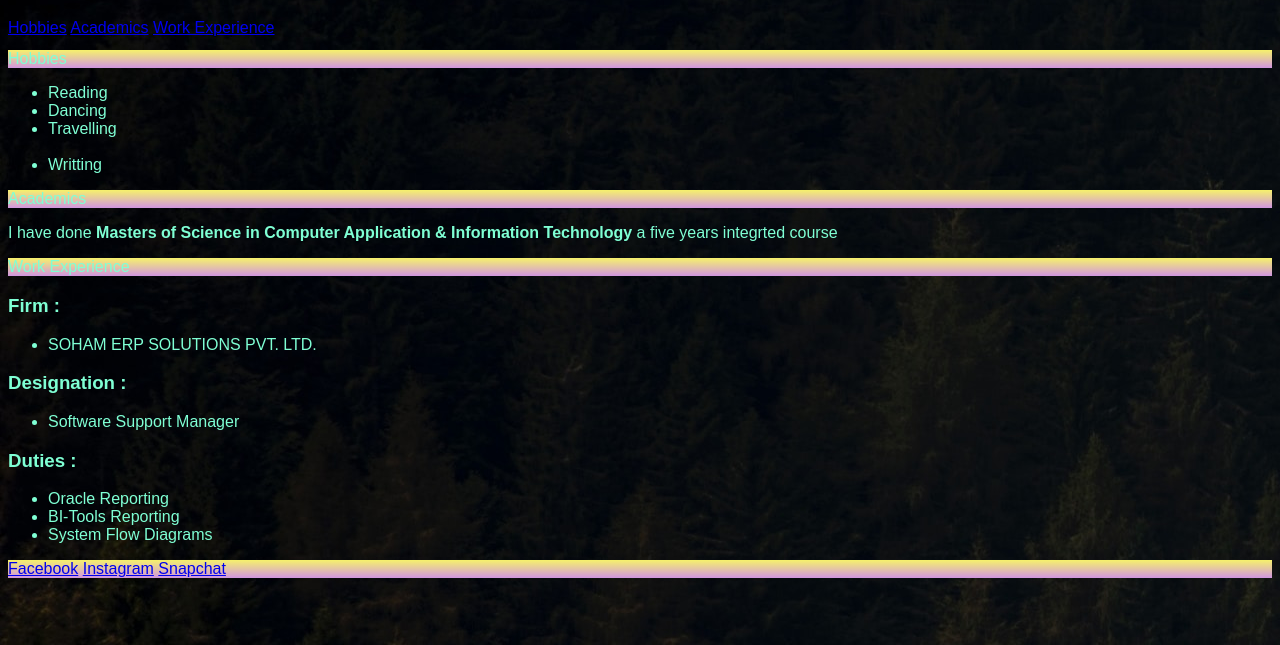
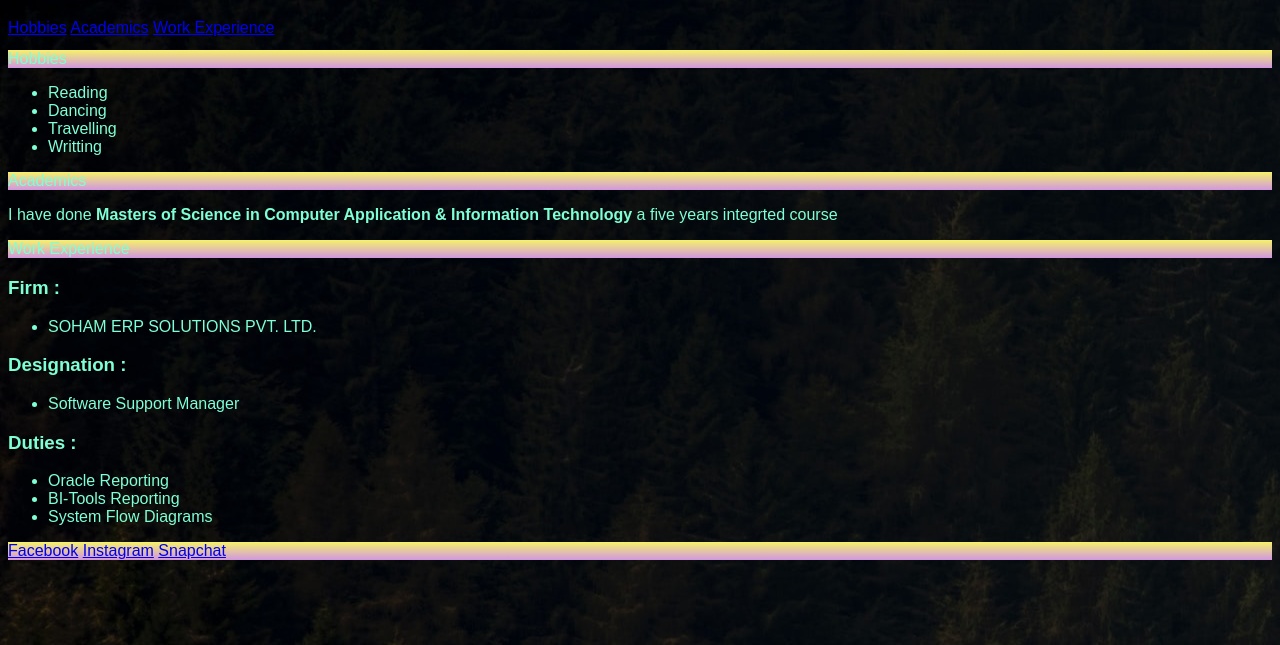
Before and after one commit to dimpyvaidya/MyBio, a plain HTML site: page index.html in a window 1280 px wide. Shown: the part 155-800 px from the top of the page. Drawn offline with Linux system fonts and the light colour scheme.

Commit message:
removed br

```diff
--- a/index.html
+++ b/index.html
@@ -34,7 +34,7 @@
                 <ul>
                     <li>Reading</li>
                     <li>Dancing</li>
-                    <li>Travelling</li><br>
+                    <li>Travelling</li>
                     <li>Writting</li>
                 </ul>
 
```
